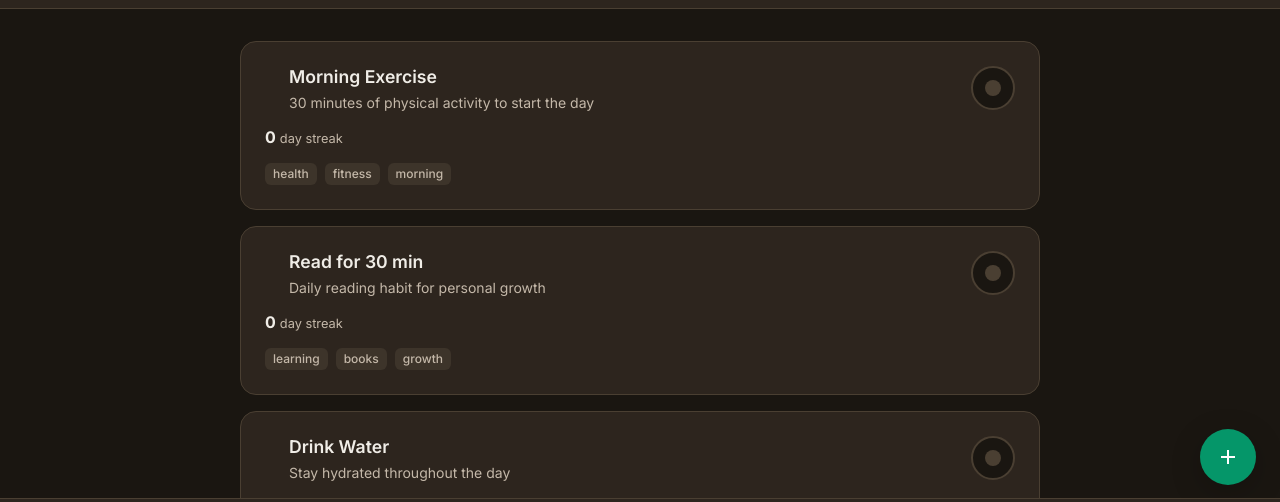
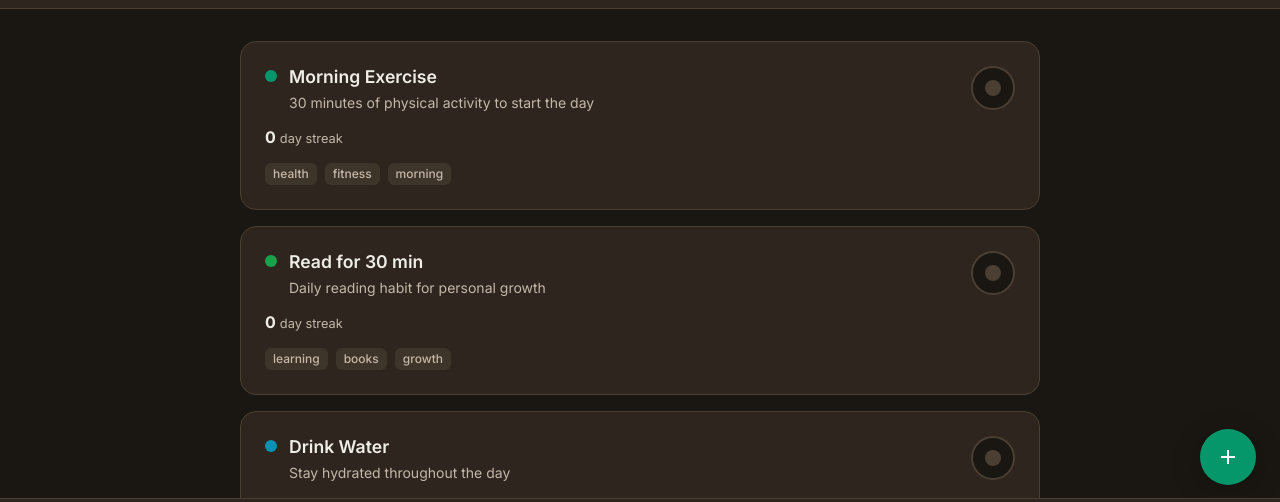
Before and after one commit to Kevin-Hahn/habit-tracker, an Angular app: page / in a window 1280 px wide. Shown: the part 215-717 px from the top of the page. Built offline with nearby package versions, Linux system fonts and the light colour scheme.

Commit message:
Update habit-color CSS to use custom property
cgen-9ce3cc787b8d44aaa8257f61829a3abe

```diff
--- a/src/app/components/habit-card/habit-card.component.css
+++ b/src/app/components/habit-card/habit-card.component.css
@@ -49,6 +49,7 @@
   border-radius: 50%;
   margin-top: 0.25rem;
   flex-shrink: 0;
+  background-color: var(--habit-color, var(--accent-primary));
 }
 
 .habit-details {
```
